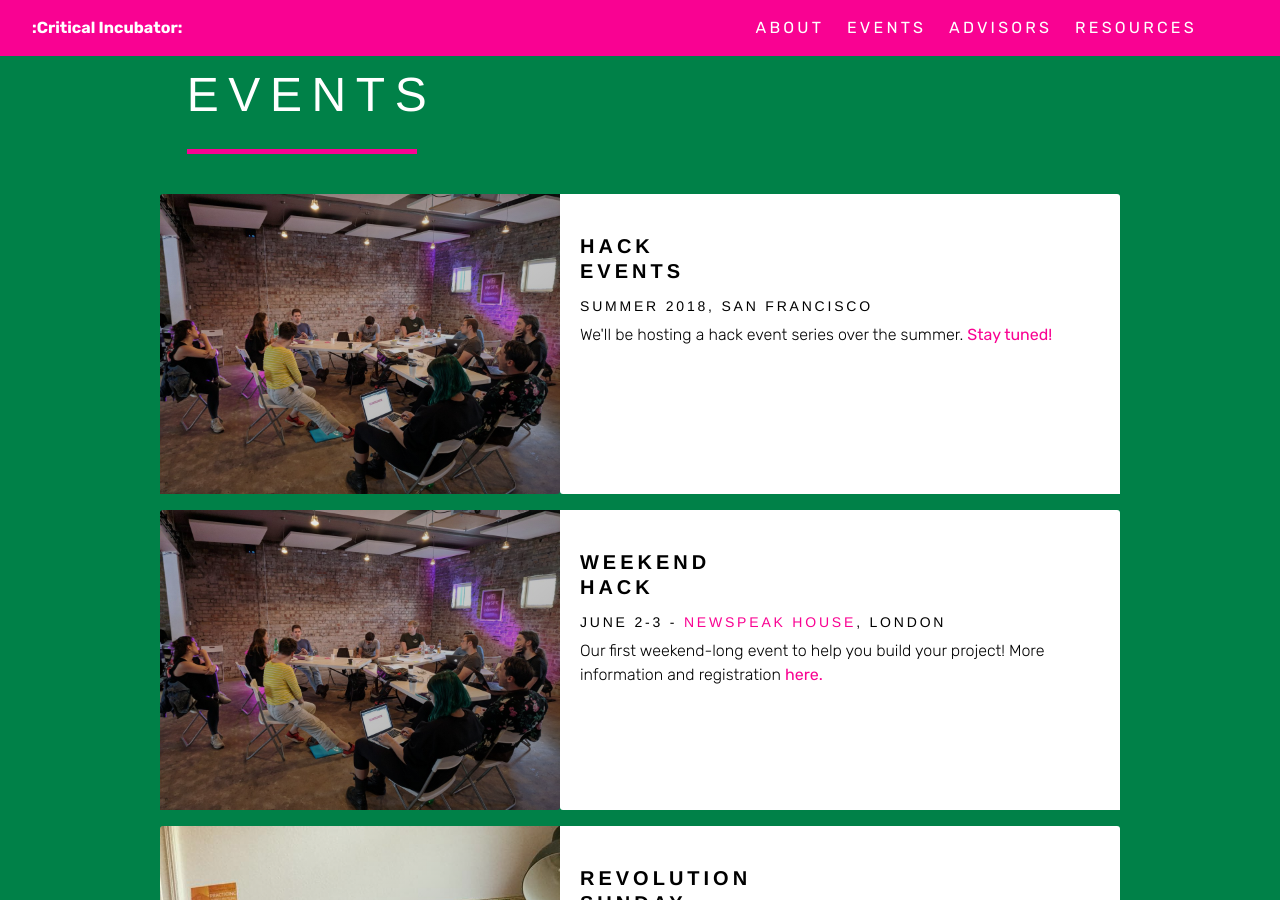
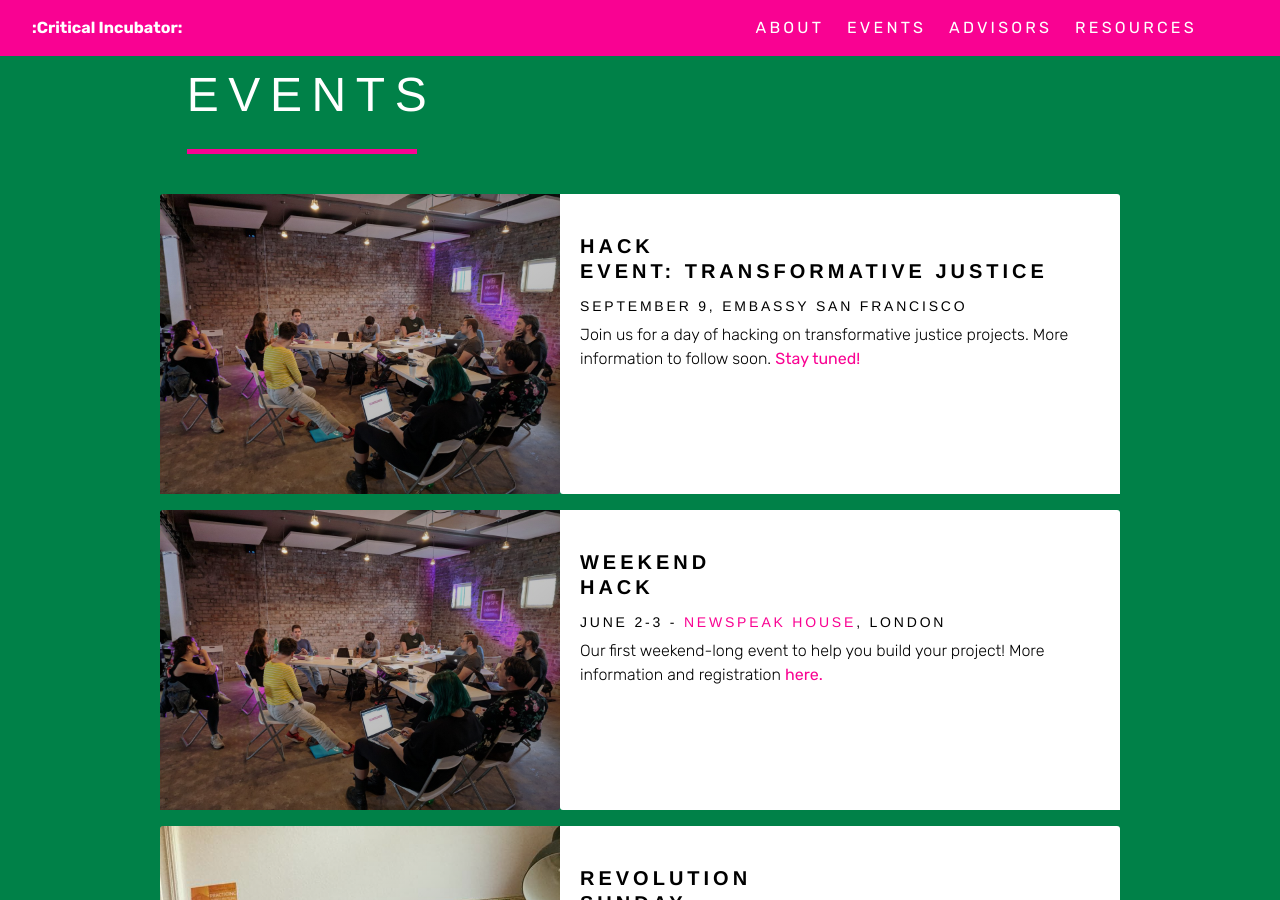
Before and after one commit to criticalincubator/criticalincubator.github.io, a Jekyll site: the page built from index.html, in a window 1280 px wide and 900 px high, scrolled down 1537 px. Built offline with Jekyll 4.4.1, drawn with Linux system fonts in a browser that asks for light colours; nearby versions of some CDN libraries.

Commit message:
new event added

```diff
--- a/index.html
+++ b/index.html
@@ -50,9 +50,9 @@ layout: main
             <div class="sm-col sm-col-5 py0 img-hack events-img">
             </div>
             <div class="sm-col-right sm-col-7 py0 right events">
-              <h3  class="responsive-h3 caps">Hack <br>Events</h3>
-              <h5  class="responsive-h5 caps">Summer 2018, San Francisco</h5>
-              <p>We'll be hosting a hack event series over the summer. <a href="http://eepurl.com/dw10vP">Stay tuned!</a></p>
+              <h3  class="responsive-h3 caps">Hack <br>Event: Transformative Justice</h3>
+              <h5  class="responsive-h5 caps">September 9, Embassy San Francisco</h5>
+              <p>Join us for a day of hacking on transformative justice projects. More information to follow soon. <a href="http://eepurl.com/dw10vP">Stay tuned!</a></p>
           </div>
         </div>
       </div>
```
Also changed, not shown: resources.html (+4 -3 lines).
